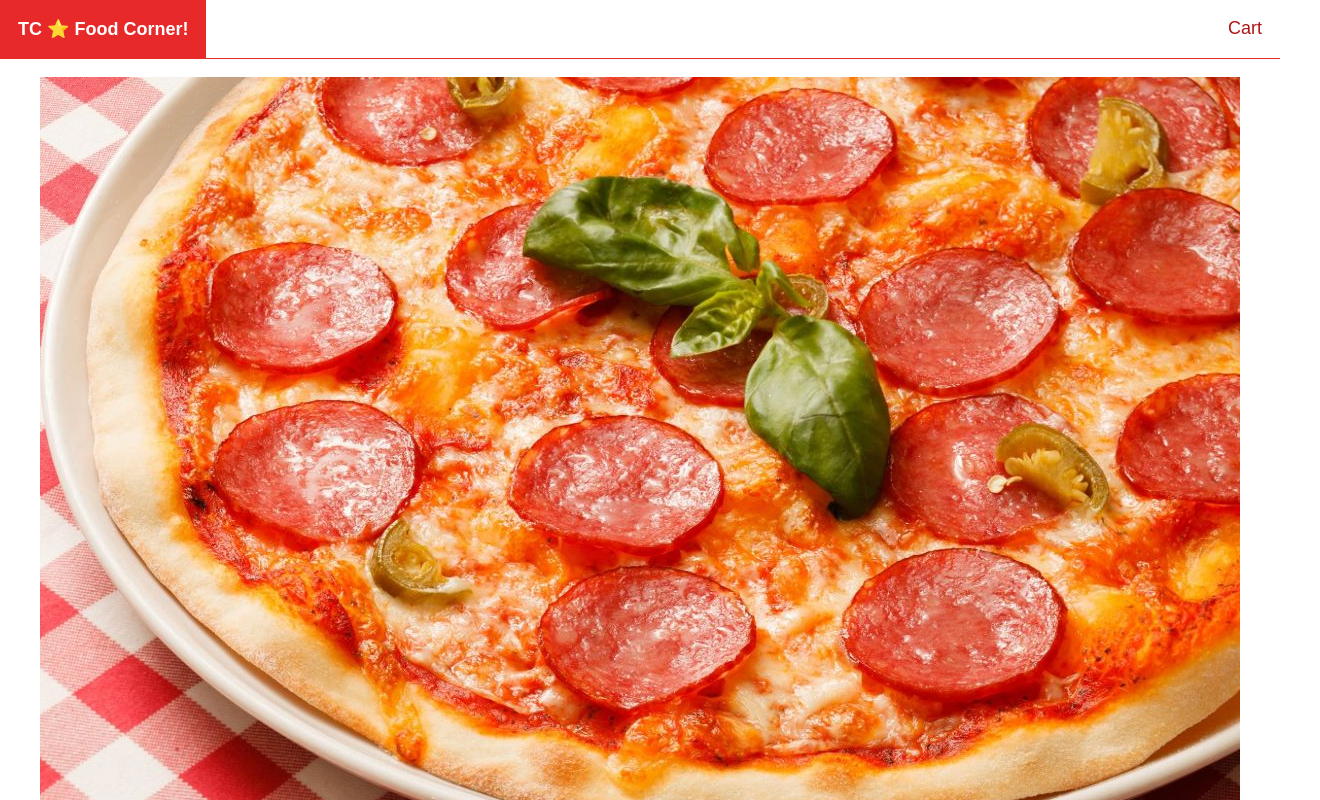
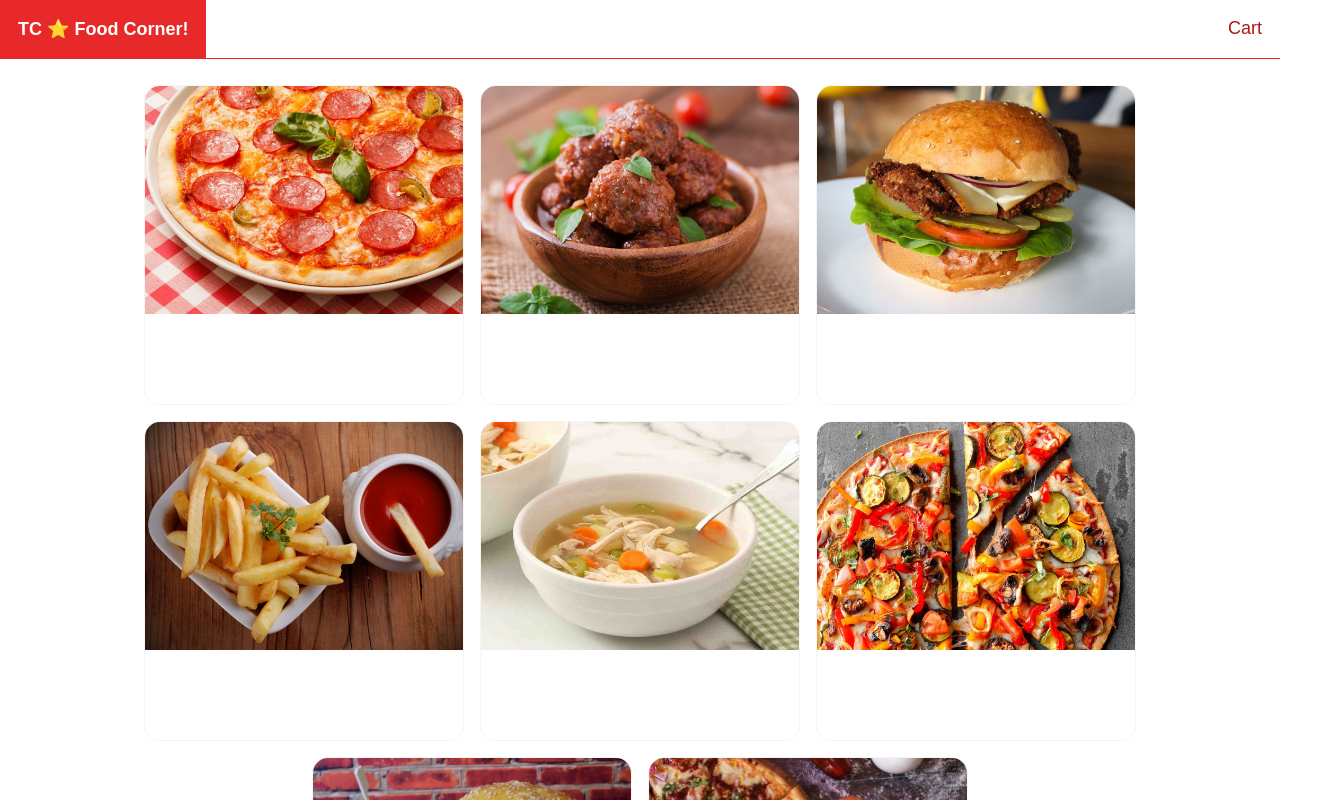
Before and after one commit to muhammed-ijlan/FoodOrderApp-Angular, an Angular app: page / in a window 1280 px wide. Shown: the top 800 px of the page, 1320 px wide, since content can reach past the window. Built offline with nearby package versions, Linux system fonts and the light colour scheme.

Commit message:
styles added to home component

```diff
--- a/src/app/home/home.component.css
+++ b/src/app/home/home.component.css
@@ -0,0 +1,23 @@
+ul {
+  display: flex;
+  justify-content: center;
+  align-items: center;
+  flex-wrap: wrap;
+  list-style-type: none;
+  padding: 0;
+}
+ul li a {
+  height: 20rem;
+  width: 20rem;
+  border: 1px solid whitesmoke;
+  border-radius: 1rem;
+  margin: 0.5rem;
+  display: flex;
+  flex-direction: column;
+  overflow: hidden;
+  color: #e72929;
+}
+li a:hover {
+  opacity: 0.9;
+  cursor: pointer;
+}
--- a/src/app/home/home.component.html
+++ b/src/app/home/home.component.html
@@ -1,5 +1,5 @@
 <ul>
     <li *ngFor="let food of foods">
-        <img src="{{food}}" alt="food images">
+        <a><img src="{{food}}" alt="food images"></a>
     </li>
 </ul>
--- a/src/styles.css
+++ b/src/styles.css
@@ -2,6 +2,9 @@
 @import url("https://fonts.googleapis.com/css?family=Open+Sans&display=swap)");
 * {
   box-sizing: border-box;
+}
+html {
+  font-size: 16px;
 }
 body {
   margin: 0;
```
